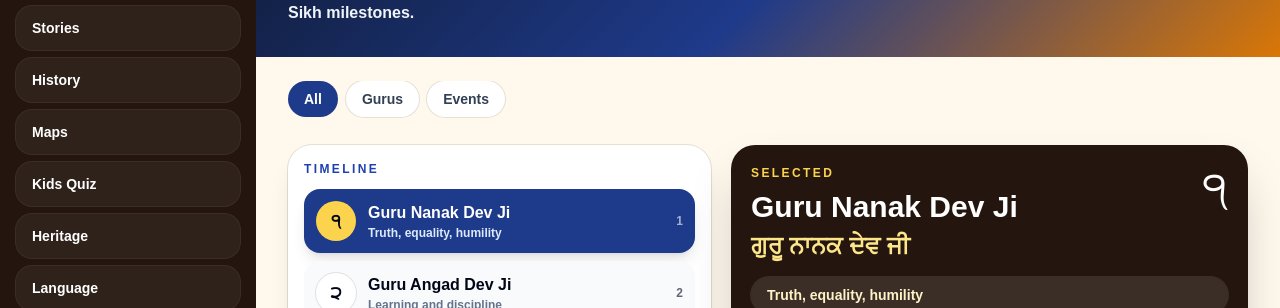
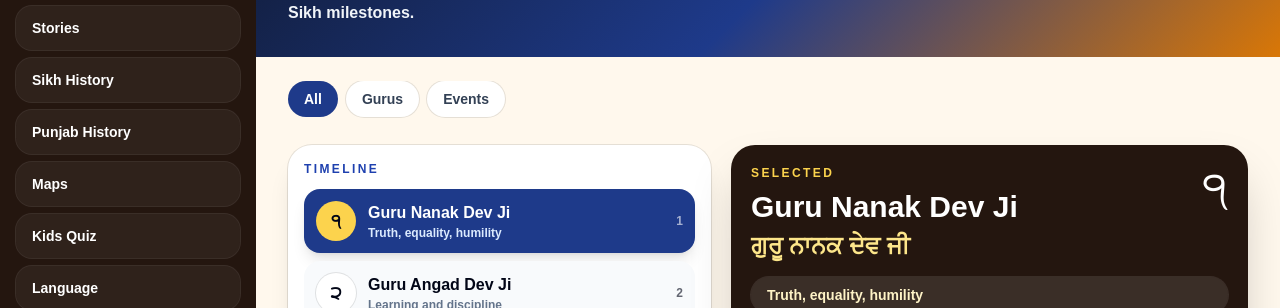
Before and after one commit to Gagan8atwal/sanjha-virsa, a Next.js app: page /heritage in a window 1280 px wide. Shown: the part 215-523 px from the top of the page. Built offline with nearby package versions, Linux system fonts and the light colour scheme.

Commit message:
Link navigation to Sikh history timeline

```diff
--- a/components/SideMenu.tsx
+++ b/components/SideMenu.tsx
@@ -3,10 +3,10 @@ export default function SideMenu() {
     { label: 'Home', href: '/' },
     { label: 'Kids Hub', href: '/kids' },
     { label: 'Stories', href: '/storybook' },
-    { label: 'History', href: '/worlds/history' },
+    { label: 'Sikh History', href: '/heritage' },
+    { label: 'Punjab History', href: '/worlds/history' },
     { label: 'Maps', href: '/maps' },
     { label: 'Kids Quiz', href: '/quiz' },
-    { label: 'Heritage', href: '/worlds/sikh-heritage' },
     { label: 'Language', href: '/worlds/language' },
     { label: 'Culture', href: '/worlds/culture' },
   ];
```
